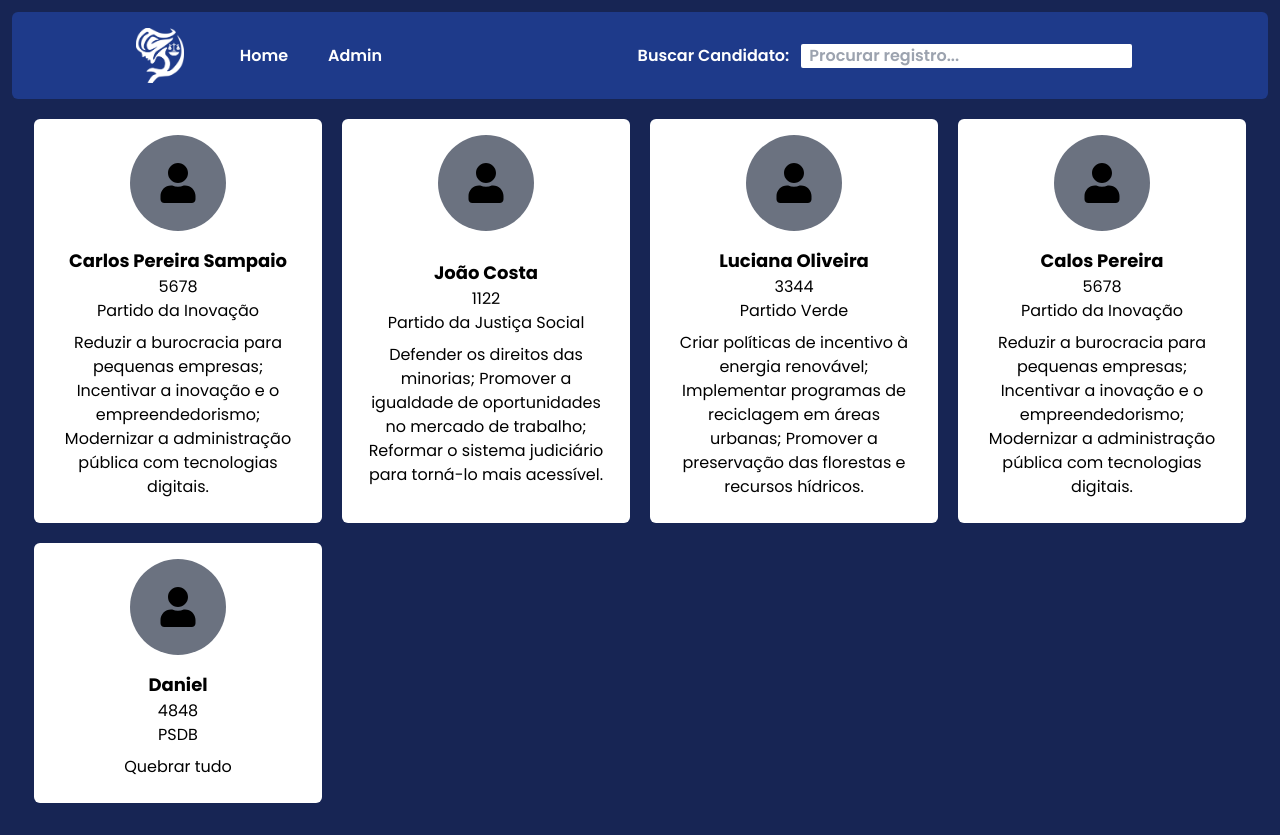
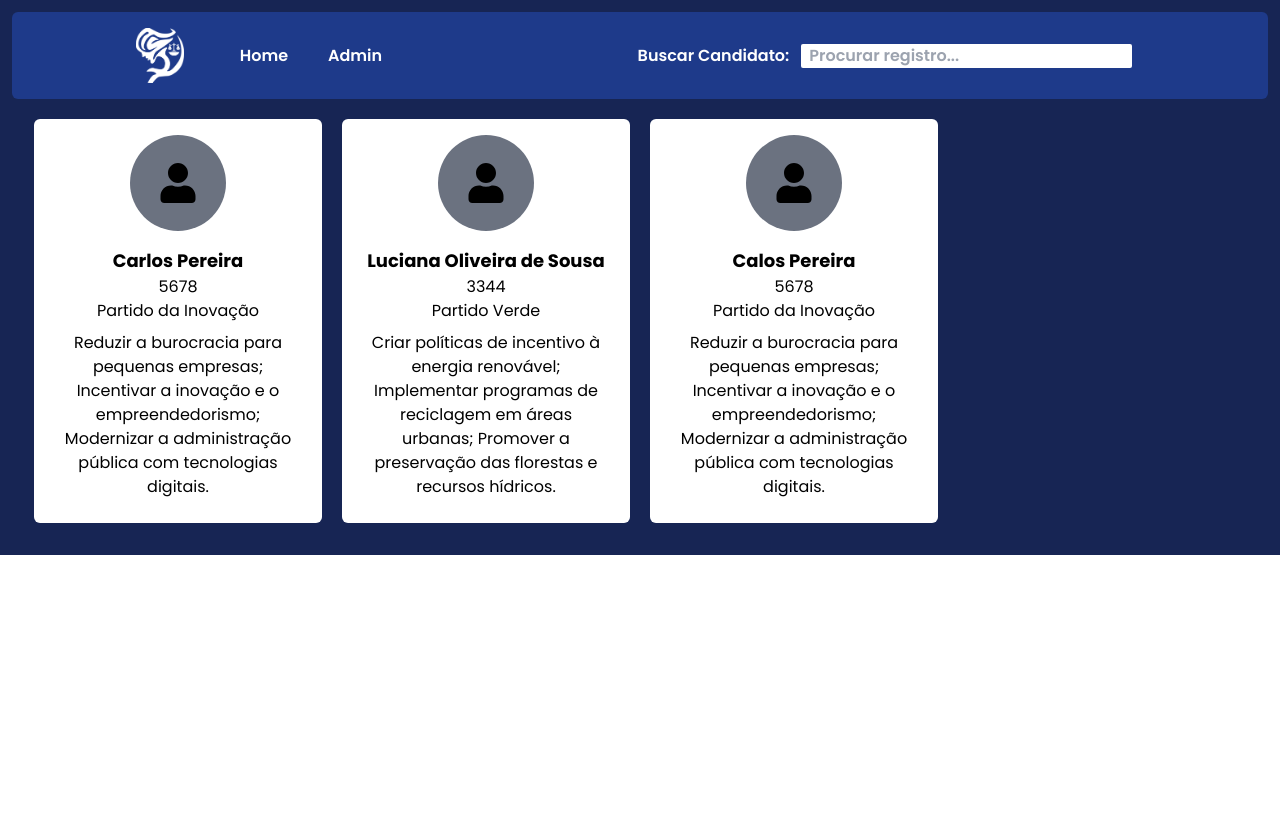
Before and after one commit to XDanielSampaioX/projeto-candidato-honesto-vite, a React (Vite) app: page / in a window 1280 px wide. After the commit the page ends 800 px from the top, so only its background shows below. Built offline with nearby package versions, Linux system fonts and the light colour scheme; data requests are answered from the project's data file.

Commit message:
Ajustando função excluir, e deixando modal mais bonito

```diff
--- a/db.json
+++ b/db.json
@@ -2,25 +2,17 @@
   "candidatos": [
     {
       "id": "2",
-      "nome": "Carlos Pereira Sampaio",
+      "nome": "Carlos Pereira",
+      "numero": "5678",
       "partido": "Partido da Inovação",
-      "numero": 5678,
       "biografia": "Carlos Pereira é um empresário bem-sucedido que busca modernizar a gestão pública.",
       "propostas": "Reduzir a burocracia para pequenas empresas; Incentivar a inovação e o empreendedorismo; Modernizar a administração pública com tecnologias digitais."
     },
     {
-      "id": "4",
-      "nome": "João Costa",
-      "partido": "Partido da Justiça Social",
-      "numero": 1122,
-      "biografia": "João Costa é um advogado especializado em direitos humanos e luta por justiça social.",
-      "propostas": "Defender os direitos das minorias; Promover a igualdade de oportunidades no mercado de trabalho; Reformar o sistema judiciário para torná-lo mais acessível."
-    },
-    {
       "id": "5",
-      "nome": "Luciana Oliveira",
+      "nome": "Luciana Oliveira de Sousa",
+      "numero": 3344,
       "partido": "Partido Verde",
-      "numero": 3344,
       "biografia": "Luciana Oliveira é uma engenheira ambiental comprometida com a sustentabilidade e proteção do meio ambiente.",
       "propostas": "Criar políticas de incentivo à energia renovável; Implementar programas de reciclagem em áreas urbanas; Promover a preservação das florestas e recursos hídricos."
     },
@@ -31,14 +23,6 @@
       "numero": "5678",
       "biografia": "Carlos Pereira é um empresário bem-sucedido que busca modernizar a gestão pública.",
       "propostas": "Reduzir a burocracia para pequenas empresas; Incentivar a inovação e o empreendedorismo; Modernizar a administração pública com tecnologias digitais."
-    },
-    {
-      "id": "6338",
-      "nome": "Daniel",
-      "numero": "4848",
-      "partido": "PSDB",
-      "biografia": "Louco de nascença",
-      "propostas": "Quebrar tudo"
     }
   ]
 }
--- a/src/components/Modal/index.tsx
+++ b/src/components/Modal/index.tsx
@@ -11,7 +11,7 @@ export default function Modal({ abrirModal, fecharModal, children }: ModalProps)
 
     return (
         <div className="fixed inset-0 bg-gray-600 bg-opacity-70 backdrop-blur-sm flex justify-center items-center z-50">
-            <div className="bg-white rounded-lg shadow-lg w-96 p-6">
+            <div className="bg-white rounded-lg shadow-lg w-96 p-4">
                 <div className="flex justify-end">
                     <button onClick={fecharModal} className="text-gray-500 hover:text-gray-700">
                         &times;
--- a/src/components/Tbody/index.tsx
+++ b/src/components/Tbody/index.tsx
@@ -1,6 +1,6 @@
 import { FaTrash, FaPen } from "react-icons/fa";
 import Modal from "../Modal";
-import { useContext, useState, useEffect } from "react";
+import { useContext, useState } from "react";
 import CandidatosContext from "../../hooks/contexts/CandidatosContext";
 
 export default function Tbody(props: Candidato) {
@@ -17,18 +17,6 @@ export default function Tbody(props: Candidato) {
 
   // Estados para armazenar os valores dos campos
   const [formData, setFormData] = useState<Candidato>({
-    id: "",
-    nome: "",
-    numero: "",
-    partido: "",
-    biografia: "",
-    propostas: "",
-  });
-
-  // Atualiza formData com os valores de props ao abrir o modal
-  useEffect(() => {
-    if (modalAberto) {
-      setFormData({
     id: props.id || "",
     nome: props.nome || "",
     numero: props.numero || "",
@@ -36,9 +24,6 @@ export default function Tbody(props: Candidato) {
     biografia: props.biografia || "",
     propostas: props.propostas || "",
   });
-    }
-  }, [modalAberto, props]);
-
 
   const handleSubmit = (e: React.FormEvent) => {
     e.preventDefault();
@@ -70,64 +55,75 @@ export default function Tbody(props: Candidato) {
       </tbody>
 
       <Modal abrirModal={modalAberto} fecharModal={fecharModal}>
-        <div className="flex flex-col justify-center bg-blue-900 text-black items-center gap-3 mb-4 -m-5">
-          <h2 className="text-xl font-semibold">Formulário de Cadastro</h2>
+        <div className="flex flex-col justify-center bg-blue-900 text-black items-center gap-4 p-3 rounded-lg shadow-lg">
+          <h2 className="text-2xl font-semibold mb-3">Formulário de Cadastro</h2>
 
-          <form onSubmit={handleSubmit}>
-            <div>
-              <label htmlFor="nome">Nome</label>
+          <form onSubmit={handleSubmit} className="w-full max-w-md">
+            <div className="mb-2">
+              <label htmlFor="nome" className="block text-sm font-medium mb-1">Nome</label>
               <input
                 id="nome"
                 name="nome"
                 value={formData.nome}
                 onChange={handleChange}
+                className="w-full px-3 py-2 border border-gray-300 rounded-lg focus:outline-none focus:ring-2 focus:ring-blue-500"
               />
             </div>
 
-            <div>
-              <label htmlFor="numero">Número</label>
+            <div className="mb-2">
+              <label htmlFor="numero" className="block text-sm font-medium mb-1">Número</label>
               <input
                 id="numero"
                 name="numero"
                 value={formData.numero}
                 onChange={handleChange}
+                className="w-full px-3 py-2 border border-gray-300 rounded-lg focus:outline-none focus:ring-2 focus:ring-blue-500"
               />
             </div>
 
-            <div>
-              <label htmlFor="numero">Partido</label>
+            <div className="mb-2">
+              <label htmlFor="partido" className="block text-sm font-medium mb-1">Partido</label>
               <input
                 id="partido"
                 name="partido"
                 value={formData.partido}
                 onChange={handleChange}
+                className="w-full px-3 py-2 border border-gray-300 rounded-lg focus:outline-none focus:ring-2 focus:ring-blue-500"
               />
             </div>
 
-            <div>
-              <label htmlFor="biografia">Biografia</label>
+            <div className="mb-2">
+              <label htmlFor="biografia" className="block text-sm font-medium mb-1">Biografia</label>
               <textarea
                 id="biografia"
                 name="biografia"
                 value={formData.biografia}
                 onChange={handleChange}
+                className="w-full px-3 py-2 border border-gray-300 rounded-lg focus:outline-none focus:ring-2 focus:ring-blue-500"
               />
             </div>
 
-            <div>
-              <label htmlFor="propostas">Propostas</label>
+            <div className="mb-4">
+              <label htmlFor="propostas" className="block text-sm font-medium mb-1">Propostas</label>
               <textarea
                 id="propostas"
                 name="propostas"
                 value={formData.propostas}
                 onChange={handleChange}
+                className="w-full px-3 py-2 border border-gray-300 rounded-lg focus:outline-none focus:ring-2 focus:ring-blue-500"
               />
             </div>
 
-            <button type="submit">Salvar</button>
+            <button
+              type="submit"
+              className="w-full bg-teal-600 text-white py-2 px-4 rounded-lg hover:bg-teal-700 transition duration-300"
+            >
+              Salvar
+            </button>
           </form>
         </div>
       </Modal>
+
     </>
   );
 }
--- a/src/pages/Admin.tsx
+++ b/src/pages/Admin.tsx
@@ -9,12 +9,9 @@ import Adicionar from "../assets/Adicionar";
 
 export default function Admin() {
 
-  const { candidatos, postCandidato, deleteCandidato } = useContext(CandidatosContext);
+  const { candidatos, postCandidato } = useContext(CandidatosContext);
   const { termoDeBusca } = useContext(InputContext);
 
-  const handleDelete = (id : number) => {
-    deleteCandidato(id)
-  }
 
   // Estados para armazenar os valores dos campos
   const [formData, setFormData] = useState<Candidato>({
@@ -90,7 +87,6 @@ export default function Admin() {
                   partido={candidato.partido}
                   biografia={candidato.biografia}
                   propostas={candidato.propostas}
-                  onDelete={handleDelete}
                 />))}
 
           </table>
```
Lines whose indentation alone changed are shown as unchanged.
